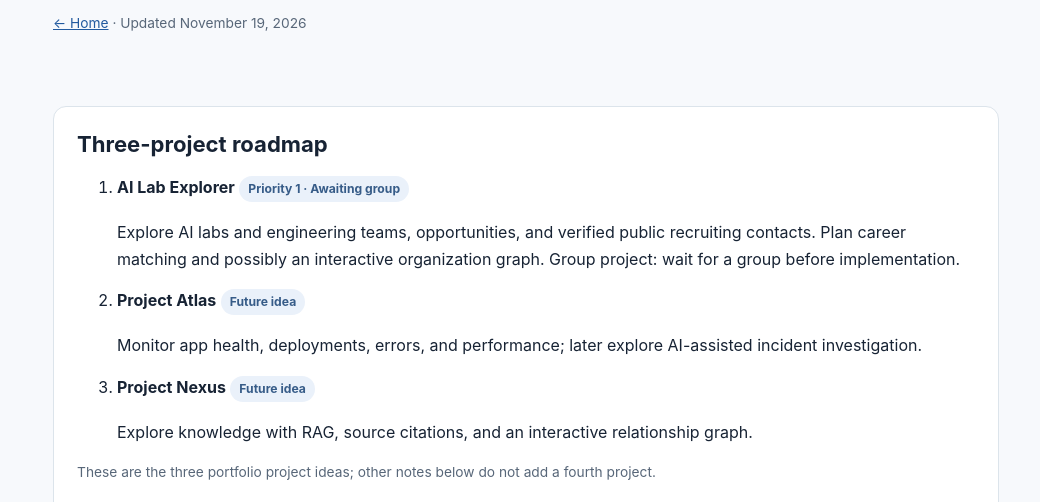
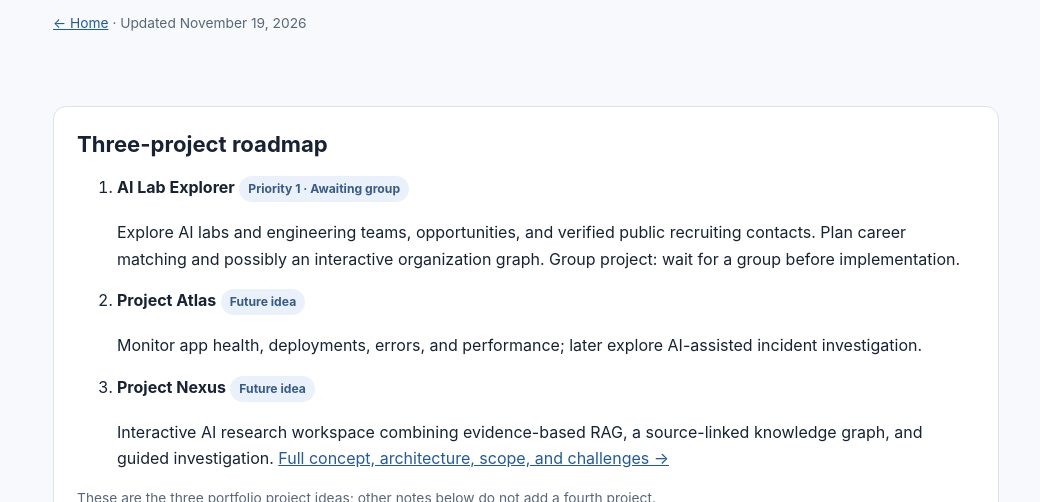
Before and after one commit to FangzeW1/is218-portfolio-research, a plain HTML site: page docs/planning.html in a window 1280 px wide. Shown: the part 298-800 px from the top of the page, without its empty margins (114-1154 px from the left). Drawn offline with Linux system fonts and the light colour scheme.

Commit message:
Link roadmap to detailed Project Nexus concept

```diff
--- a/docs/planning.html
+++ b/docs/planning.html
@@ -5,7 +5,7 @@
 <section class="section panel"><h2>Three-project roadmap</h2><ol class="roadmap">
 <li><strong>AI Lab Explorer</strong> <span class="pill">Priority 1 · Awaiting group</span><p>Explore AI labs and engineering teams, opportunities, and verified public recruiting contacts. Plan career matching and possibly an interactive organization graph. Group project: wait for a group before implementation.</p></li>
 <li><strong>Project Atlas</strong> <span class="pill">Future idea</span><p>Monitor app health, deployments, errors, and performance; later explore AI-assisted incident investigation.</p></li>
-<li><strong>Project Nexus</strong> <span class="pill">Future idea</span><p>Explore knowledge with RAG, source citations, and an interactive relationship graph.</p></li>
+<li><strong>Project Nexus</strong> <span class="pill">Future idea</span><p>Interactive AI research workspace combining evidence-based RAG, a source-linked knowledge graph, and guided investigation. <a href="nexus.html">Full concept, architecture, scope, and challenges →</a></p></li>
 </ol><p class="meta">These are the three portfolio project ideas; other notes below do not add a fourth project.</p></section>
 <section class="section panel"><h2>Ongoing work</h2><p><strong>RAG chatbot:</strong> Keep improving the existing local prototype and its evaluation, documentation, and project page. <a href="rag-chatbot.html">Setup and walkthrough</a>.</p><p><strong>Portfolio:</strong> Document architecture, implementation decisions, tests, deployment, and measurable usefulness as work progresses.</p></section>
 <section class="section panel"><h2>Design idea: chat-first applications</h2><p class="meta">Professor's guidance · An approach to consider across projects, not a separate project.</p>
```
